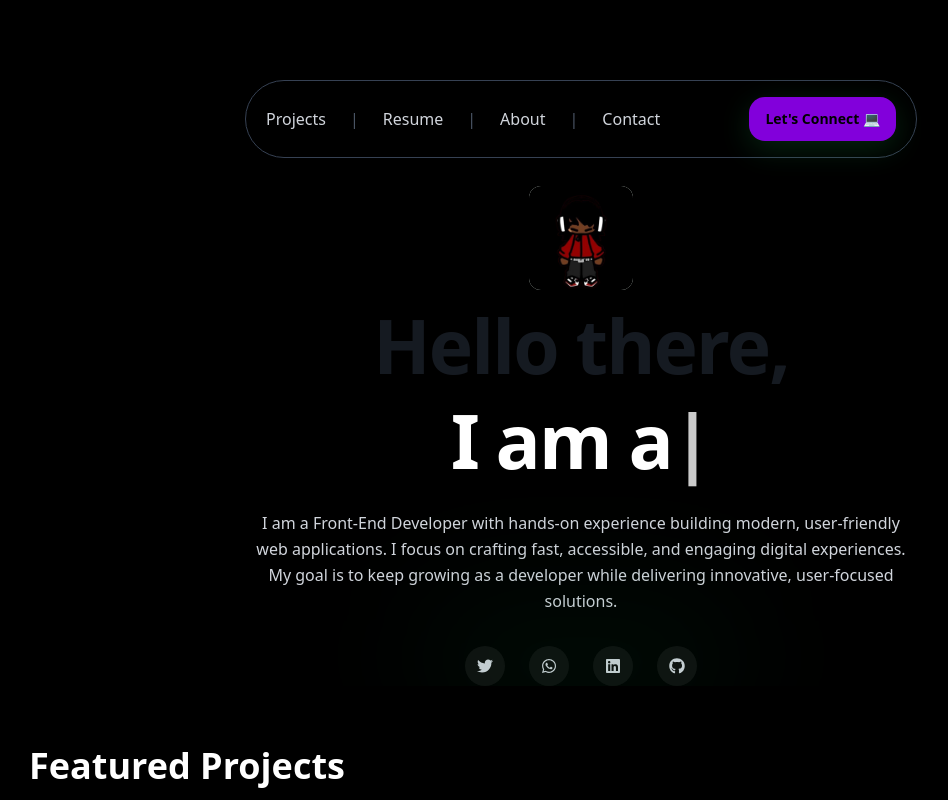
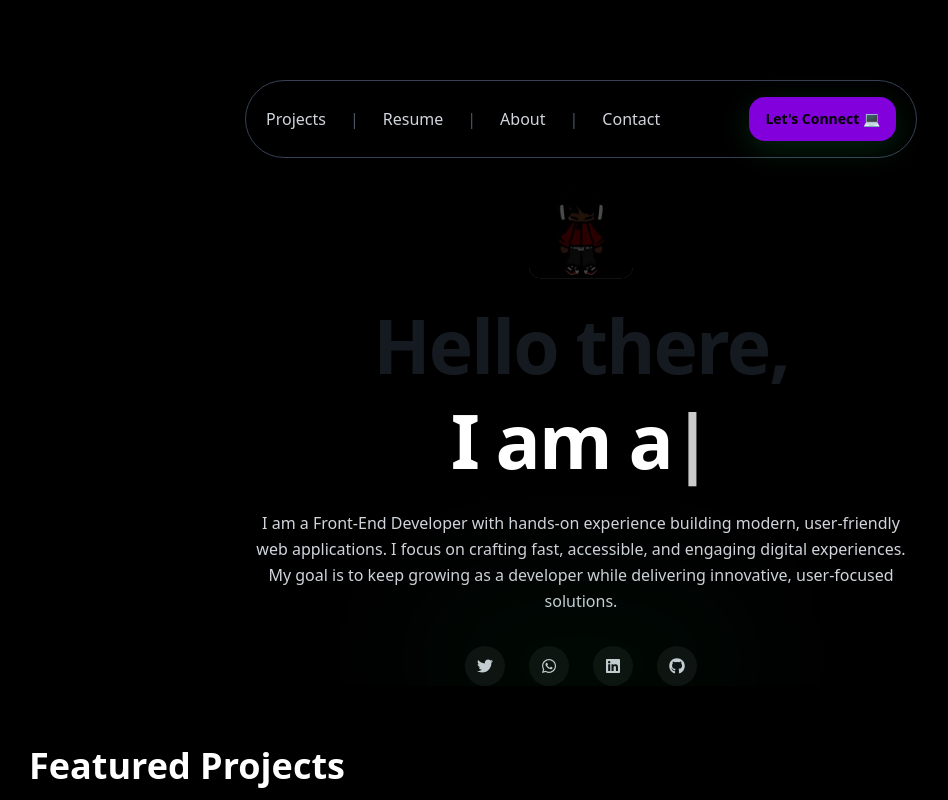
Before and after one commit to TheWeirdDee/Divine, a React (Vite) app: page / in a window 1280 px wide. Shown: the top 800 px of the page, without its empty margins (59-1007 px from the left). Built offline with nearby package versions, Linux system fonts and the light colour scheme.

Commit message:
commit o

```diff
--- a/src/page/Home.jsx
+++ b/src/page/Home.jsx
@@ -2,7 +2,7 @@
 import React, { useState, useEffect } from "react";
 import { FaGithub, FaLinkedin, FaTwitter, FaWhatsapp } from "react-icons/fa";
 import { HiMenu, HiX } from "react-icons/hi";
-import { motion } from "framer-motion"; // ✅ Import Framer Motion
+import { motion } from "framer-motion";
 
 import Projects from "../Components/Projects";
 import ProfileCard from "../Components/ProfileCard";
@@ -121,16 +121,19 @@ function Hero() {
       <div className="absolute -bottom-6 left-1/2 transform -translate-x-1/2 w-80 h-36 rounded-full blur-3xl bg-gradient-to-t from-green-800/20 to-transparent pointer-events-none"></div>
 
       <div className="max-w-5xl mx-auto">
-
         <motion.div
           initial={{ opacity: 0, y: -80 }}
-          animate={{ opacity: 1, y: 0 }}
-          transition={{ duration: 1 }}
+          animate={{ opacity: 1, y: [0, -20, 0] }}
+          transition={{
+            duration: 1.5,
+            repeat: Infinity,
+            repeatType: "loop",
+            ease: "linear",
+          }}
           className="mx-auto mb-6 w-26 h-26 rounded-xl bg-green-50 grid place-items-center shadow-sm overflow-hidden"
         >
           <img src={MyAni} alt="Profile Avatar" className="object-cover" />
         </motion.div>
-
 
         <motion.div
           initial={{ opacity: 0, x: -120 }}
@@ -147,7 +150,6 @@ function Hero() {
           </h1>
         </motion.div>
 
-
         <motion.p
           initial={{ opacity: 0, y: 80 }}
           animate={{ opacity: 1, y: 0 }}
@@ -159,7 +161,6 @@ function Hero() {
           and engaging digital experiences. My goal is to keep growing as a
           developer while delivering innovative, user-focused solutions.
         </motion.p>
-
 
         <motion.div
           initial={{ opacity: 0, y: 60 }}
```
